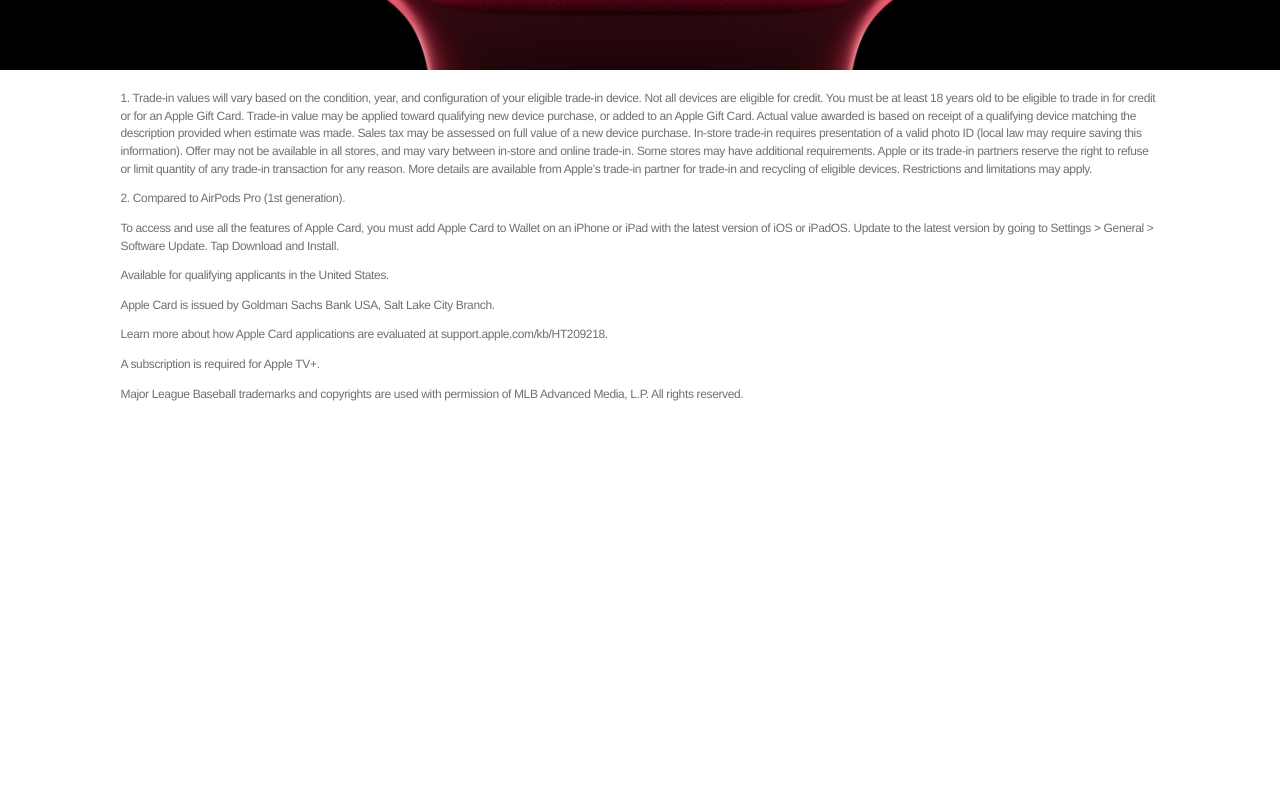
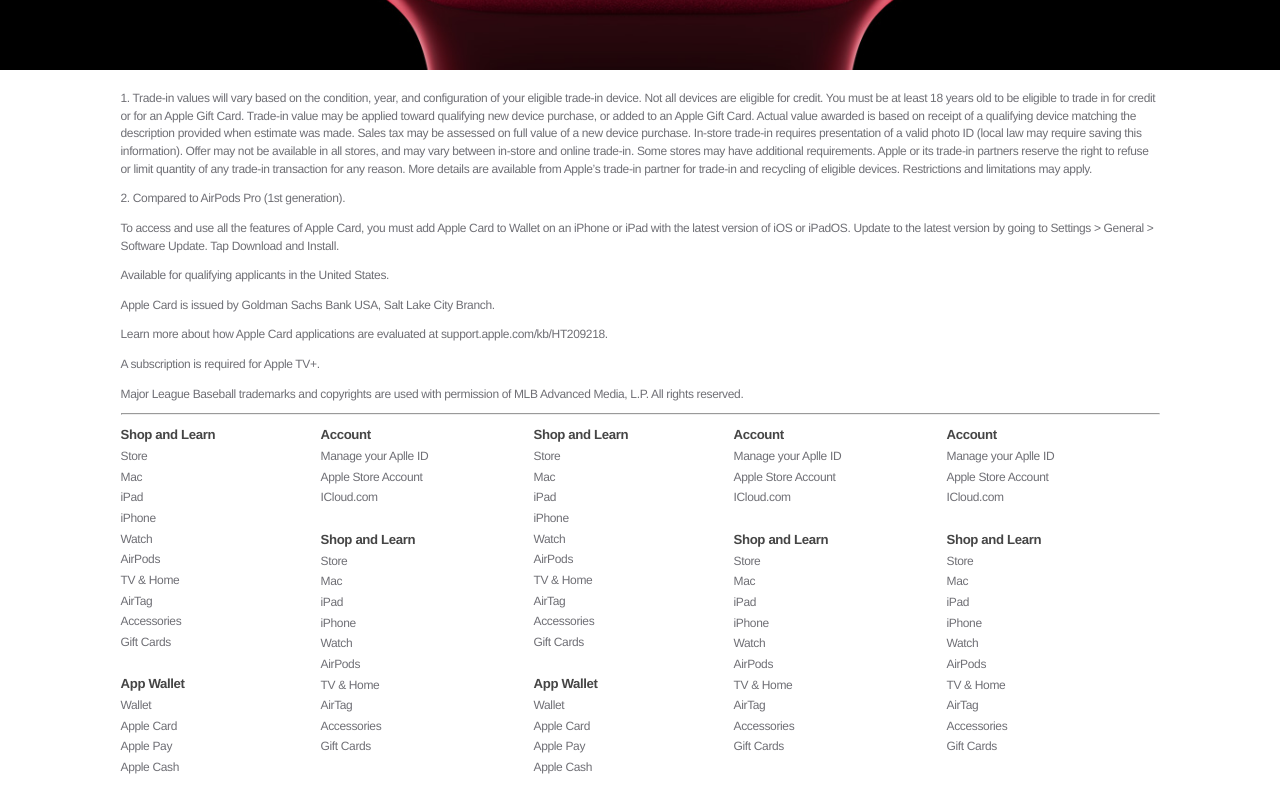
Before and after one commit to Tomasz-Budny/apple-website-clone, an Angular app: page / in a window 1280 px wide. Shown: the part 2094-2894 px from the top of the page. Before the commit the page ends 2507 px from the top, so only its background shows below. Built offline with nearby package versions, Linux system fonts and the light colour scheme.

Commit message:
Add masonry footer navigation section

```diff
--- a/src/app/footer/footer.component.html
+++ b/src/app/footer/footer.component.html
@@ -23,4 +23,105 @@
     <p>
         Major League Baseball trademarks and copyrights are used with permission of MLB Advanced Media, L.P. All rights reserved.
     </p>
+
+    <hr>
+    <div class="masonry-container">
+        <div class="nav-section">
+            <div class="title">Shop and Learn</div>
+            <div class="item">Store</div>
+            <div class="item">Mac</div>
+            <div class="item">iPad</div>
+            <div class="item">iPhone</div>
+            <div class="item">Watch</div>
+            <div class="item">AirPods</div>
+            <div class="item">TV & Home</div>
+            <div class="item">AirTag</div>
+            <div class="item">Accessories</div>
+            <div class="item">Gift Cards</div>
+        </div>
+        <div class="nav-section">
+            <div class="title">App Wallet</div>
+            <div class="item">Wallet</div>
+            <div class="item">Apple Card</div>
+            <div class="item">Apple Pay</div>
+            <div class="item">Apple Cash</div>
+        </div>
+        <div class="nav-section">
+            <div class="title">Account</div>
+            <div class="item">Manage your Aplle ID</div>
+            <div class="item">Apple Store Account</div>
+            <div class="item">ICloud.com</div>
+        </div>
+        <div class="nav-section">
+            <div class="title">Shop and Learn</div>
+            <div class="item">Store</div>
+            <div class="item">Mac</div>
+            <div class="item">iPad</div>
+            <div class="item">iPhone</div>
+            <div class="item">Watch</div>
+            <div class="item">AirPods</div>
+            <div class="item">TV & Home</div>
+            <div class="item">AirTag</div>
+            <div class="item">Accessories</div>
+            <div class="item">Gift Cards</div>
+        </div>
+        <div class="nav-section">
+            <div class="title">Shop and Learn</div>
+            <div class="item">Store</div>
+            <div class="item">Mac</div>
+            <div class="item">iPad</div>
+            <div class="item">iPhone</div>
+            <div class="item">Watch</div>
+            <div class="item">AirPods</div>
+            <div class="item">TV & Home</div>
+            <div class="item">AirTag</div>
+            <div class="item">Accessories</div>
+            <div class="item">Gift Cards</div>
+        </div>
+        <div class="nav-section">
+            <div class="title">App Wallet</div>
+            <div class="item">Wallet</div>
+            <div class="item">Apple Card</div>
+            <div class="item">Apple Pay</div>
+            <div class="item">Apple Cash</div>
+        </div>
+        <div class="nav-section">
+            <div class="title">Account</div>
+            <div class="item">Manage your Aplle ID</div>
+            <div class="item">Apple Store Account</div>
+            <div class="item">ICloud.com</div>
+        </div>
+        <div class="nav-section">
+            <div class="title">Shop and Learn</div>
+            <div class="item">Store</div>
+            <div class="item">Mac</div>
+            <div class="item">iPad</div>
+            <div class="item">iPhone</div>
+            <div class="item">Watch</div>
+            <div class="item">AirPods</div>
+            <div class="item">TV & Home</div>
+            <div class="item">AirTag</div>
+            <div class="item">Accessories</div>
+            <div class="item">Gift Cards</div>
+        </div>
+        <div class="nav-section">
+            <div class="title">Account</div>
+            <div class="item">Manage your Aplle ID</div>
+            <div class="item">Apple Store Account</div>
+            <div class="item">ICloud.com</div>
+        </div>
+        <div class="nav-section">
+            <div class="title">Shop and Learn</div>
+            <div class="item">Store</div>
+            <div class="item">Mac</div>
+            <div class="item">iPad</div>
+            <div class="item">iPhone</div>
+            <div class="item">Watch</div>
+            <div class="item">AirPods</div>
+            <div class="item">TV & Home</div>
+            <div class="item">AirTag</div>
+            <div class="item">Accessories</div>
+            <div class="item">Gift Cards</div>
+        </div>
+    </div>
 </div>
--- a/src/app/footer/footer.component.scss
+++ b/src/app/footer/footer.component.scss
@@ -13,3 +13,26 @@
         font-size: 3.15vw;
     }
 }
+
+.masonry-container {
+    display: flex;
+    flex-direction: column;
+    flex-wrap: wrap;
+    max-height: 414px;
+    margin-top: 10px;
+
+    .nav-section {
+        display: inline-block;
+        margin-bottom: 20px;
+        .title {
+            font-size: 1.1em;
+            font-weight: 700;
+            color: rgba(22, 22, 23, 0.8);
+            margin-bottom: 0.25em;
+        }
+
+        .item {
+            padding-bottom: 0.25em;
+        }
+    }
+}
```
